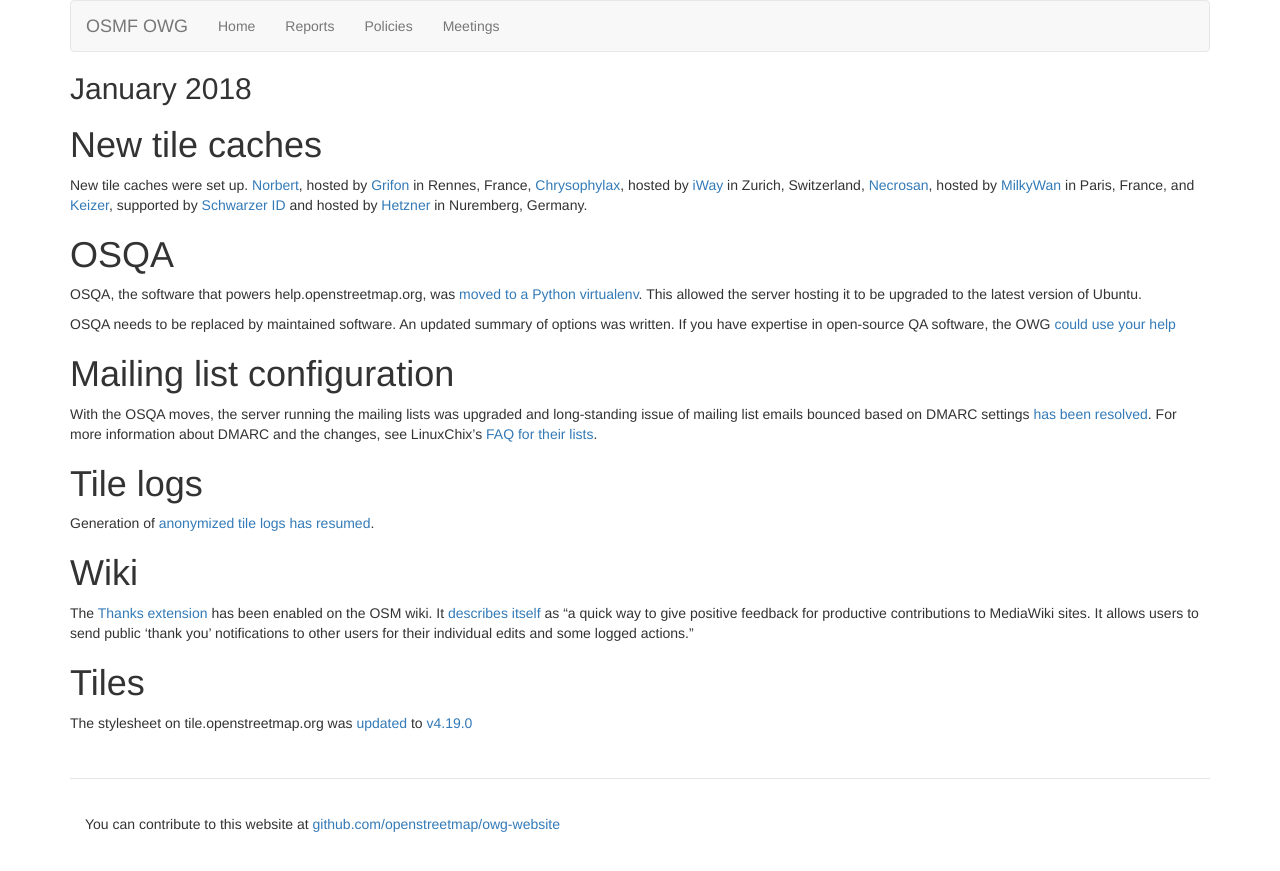
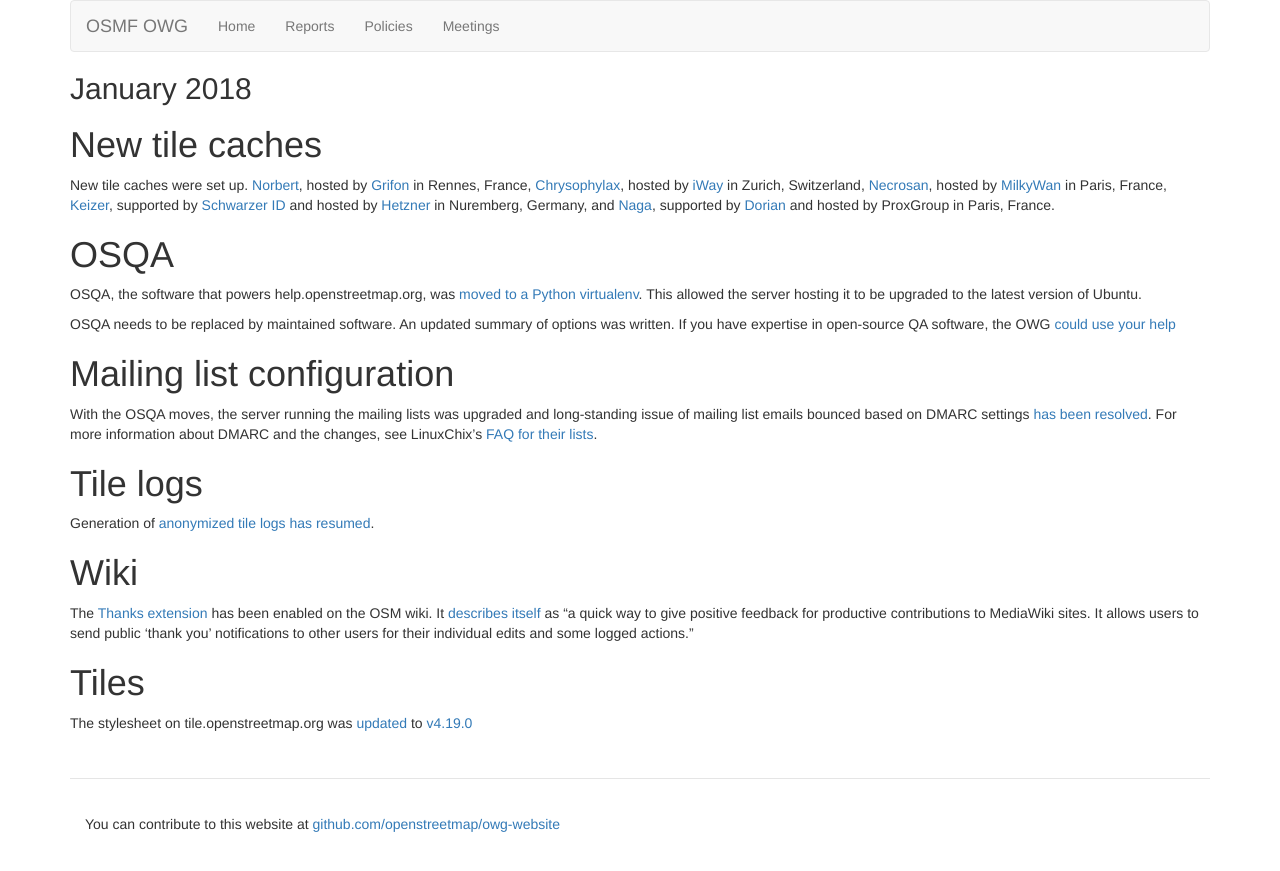
Before and after one commit to openstreetmap/owg-website, a Jekyll site: the page built from _posts/2019-01-01-january.md, in a window 1280 px wide. Shown: the top 871 px of the page. Built offline with Jekyll 4.4.1, drawn with Linux system fonts in a browser that asks for light colours.

Commit message:
Add another tile cache which was brought up in Jan

```diff
--- a/_posts/2019-01-01-january.md
+++ b/_posts/2019-01-01-january.md
@@ -6,7 +6,7 @@ date: 2019-1-30 23:59:59
 
 # New tile caches
 
-New tile caches were set up. [Norbert](https://hardware.openstreetmap.org/servers/norbert.openstreetmap.org/), hosted by [Grifon](https://grifon.fr/) in Rennes, France, [Chrysophylax](https://hardware.openstreetmap.org/servers/chrysophylax.openstreetmap.org/), hosted by [iWay](https://www.iway.ch/) in Zurich, Switzerland, [Necrosan](https://hardware.openstreetmap.org/servers/necrosan.openstreetmap.org/), hosted by [MilkyWan](https://milkywan.fr/) in Paris, France, and [Keizer](https://hardware.openstreetmap.org/servers/keizer.openstreetmap.org/), supported by [Schwarzer ID](https://schwarzer.it/) and hosted by [Hetzner](https://www.hetzner.de/) in Nuremberg, Germany.
+New tile caches were set up. [Norbert](https://hardware.openstreetmap.org/servers/norbert.openstreetmap.org/), hosted by [Grifon](https://grifon.fr/) in Rennes, France, [Chrysophylax](https://hardware.openstreetmap.org/servers/chrysophylax.openstreetmap.org/), hosted by [iWay](https://www.iway.ch/) in Zurich, Switzerland, [Necrosan](https://hardware.openstreetmap.org/servers/necrosan.openstreetmap.org/), hosted by [MilkyWan](https://milkywan.fr/) in Paris, France, [Keizer](https://hardware.openstreetmap.org/servers/keizer.openstreetmap.org/), supported by [Schwarzer ID](https://schwarzer.it/) and hosted by [Hetzner](https://www.hetzner.de/) in Nuremberg, Germany, and [Naga](https://hardware.openstreetmap.org/servers/naga.openstreetmap.org/), supported by [Dorian](https://twitter.com/DorianGaliana) and hosted by ProxGroup in Paris, France.
 
 # OSQA
 
```
